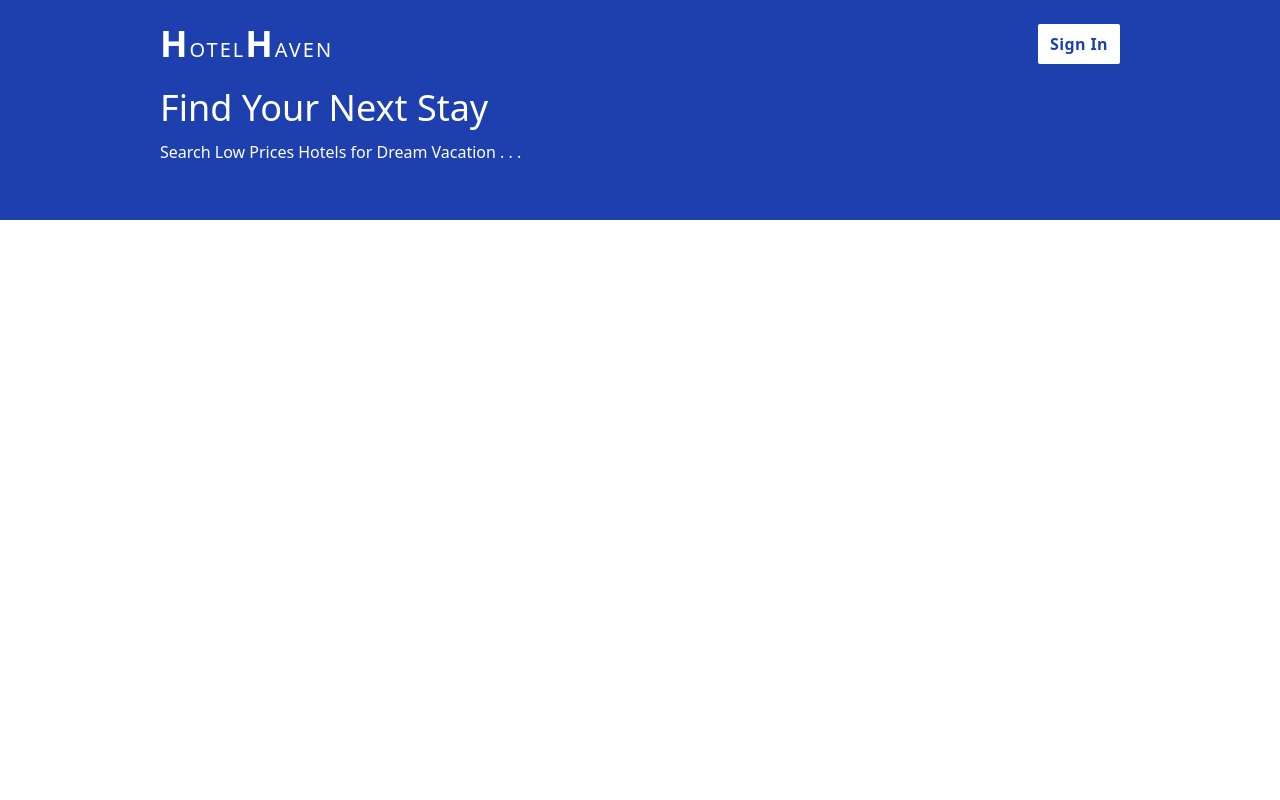
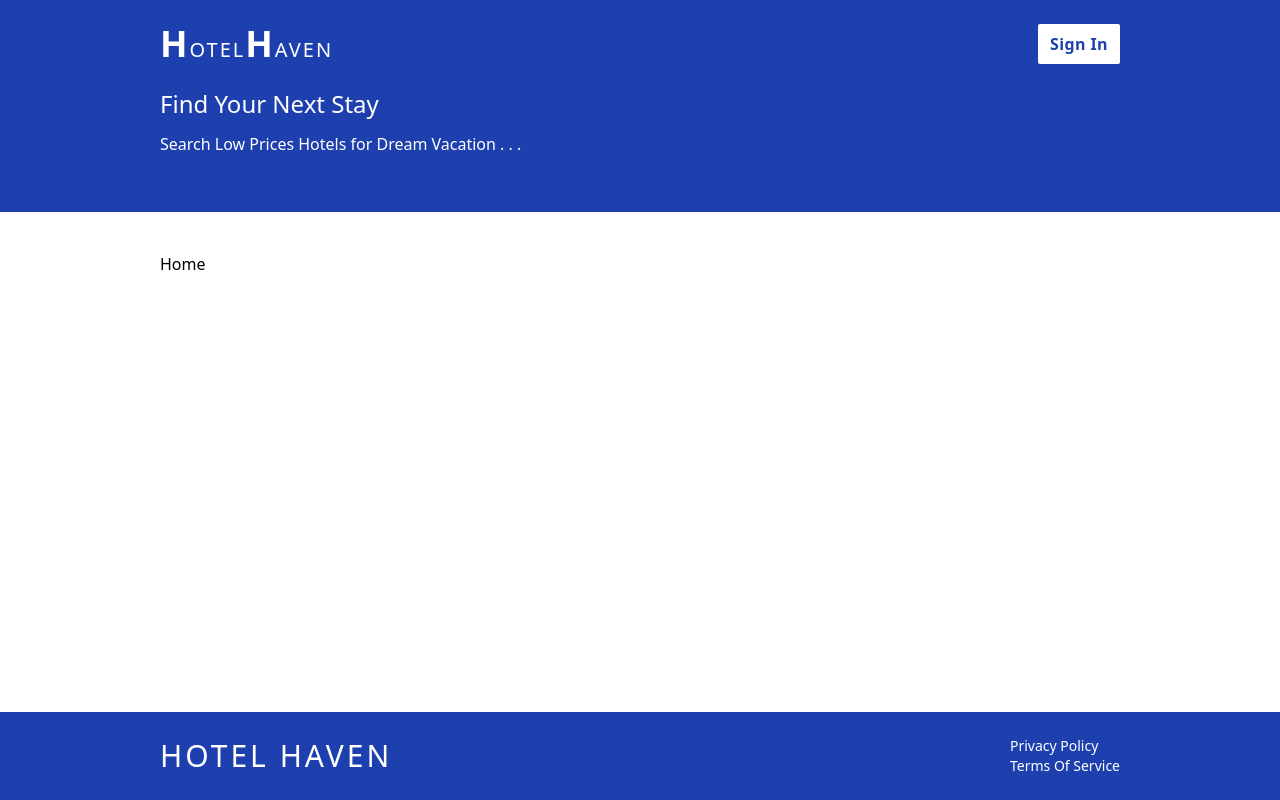
Before and after one commit to MuraliVelayudam/HotelHaven, a React (Vite) app: page / in a window 1280 px wide. Built offline with nearby package versions, Linux system fonts and the light colour scheme.

Commit message:
Layout is  Updated And Hero  Footer Created

```diff
--- a/src/App.tsx
+++ b/src/App.tsx
@@ -4,7 +4,14 @@ import Layout from './layouts/Layout'
 export default function App() {
     return (
         <Routes>
-            <Route path="/" element={<Layout></Layout>} />
+            <Route
+                path="/"
+                element={
+                    <Layout>
+                        <h1>Home</h1>
+                    </Layout>
+                }
+            />
         </Routes>
     )
 }
--- /dev/null
+++ b/src/components/Footer.tsx
@@ -0,0 +1,17 @@
+import { Link } from 'react-router-dom'
+
+export default function Footer() {
+    return (
+        <div className="bg-blue-800 py-6">
+            <div className="container mx-auto flex items-center  justify-between text-white">
+                <Link to={'/'} className="text-3xl font-extralight uppercase  tracking-widest">
+                    Hotel Haven
+                </Link>
+                <span className="text-sm font-extralight cursor-pointer">
+                    <p>Privacy Policy</p>
+                    <p>Terms Of Service</p>
+                </span>
+            </div>
+        </div>
+    )
+}
--- a/src/components/Hero.tsx
+++ b/src/components/Hero.tsx
@@ -2,7 +2,7 @@ export default function Hero() {
     return (
         <div className="bg-blue-800 pb-14">
             <div className="container mx-auto text-white flex flex-col  gap-3">
-                <h1 className="text-4xl">Find Your Next Stay</h1>
+                <h1 className="text-2xl">Find Your Next Stay</h1>
                 <p className="text-base ">Search Low Prices Hotels for Dream Vacation . . .</p>
             </div>
         </div>
--- a/src/layouts/Layout.tsx
+++ b/src/layouts/Layout.tsx
@@ -1,11 +1,18 @@
+import Footer from '../components/Footer'
 import Header from '../components/Header'
 import Hero from '../components/Hero'
 
-export default function Layout() {
+interface IProps {
+    children: React.ReactNode
+}
+
+export default function Layout({ children }: IProps) {
     return (
         <div className="flex flex-col min-h-screen">
             <Header />
             <Hero />
+            <div className="container mx-auto flex-1 py-10">{children}</div>
+            <Footer />
         </div>
     )
 }
```
